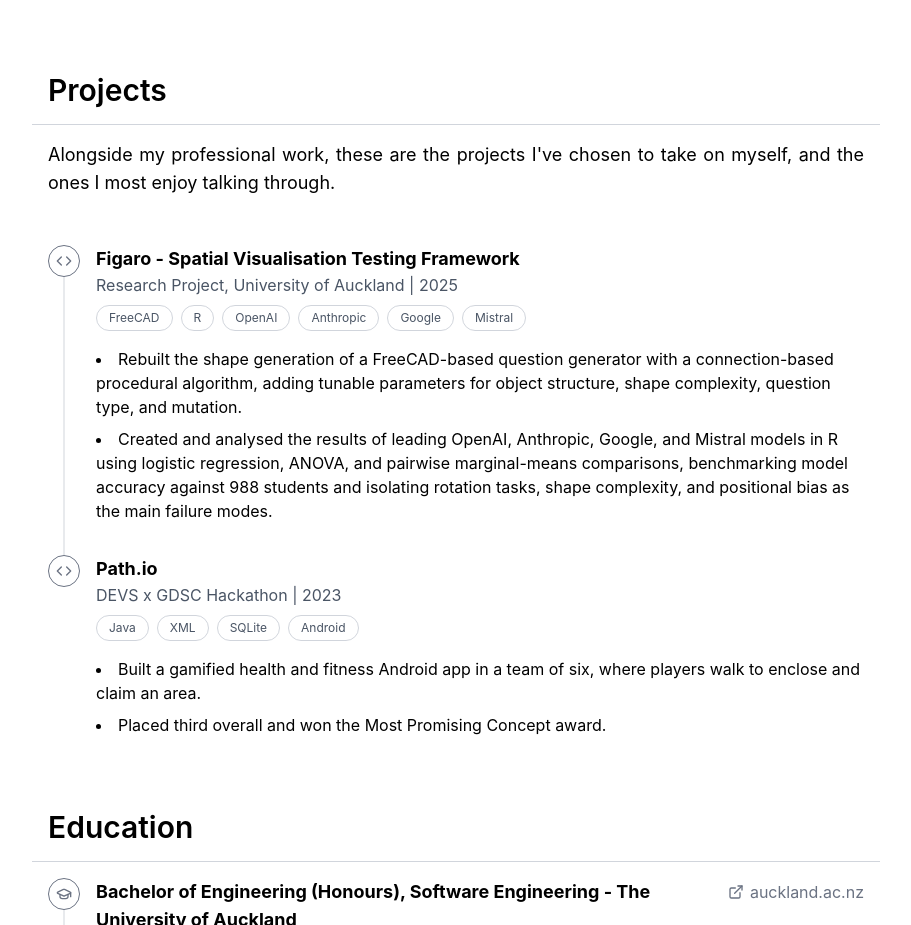
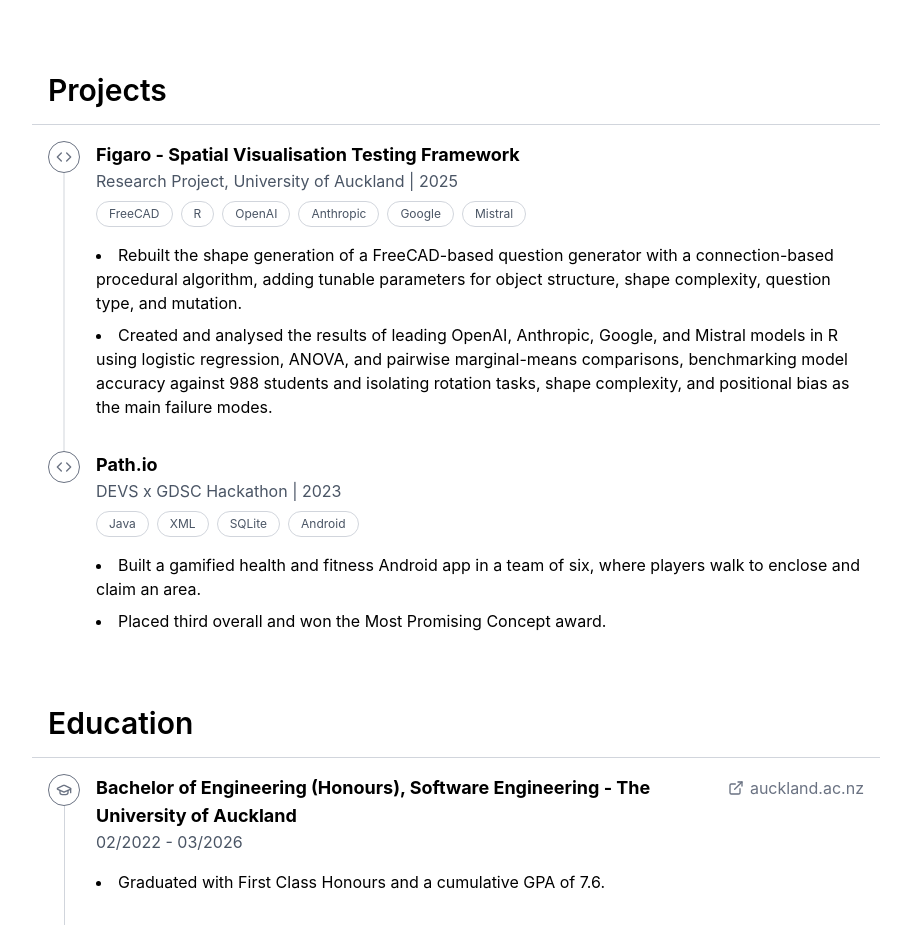
Before and after one commit to tom1dev/portfolio, a React (Vite) app: page / in a window 1280 px wide. Shown: the part 2746-3671 px from the top of the page, without its empty margins (316-1227 px from the left). Built offline with nearby package versions, Linux system fonts and the light colour scheme.

Commit message:
moved body text

```diff
--- a/src/components/MyProjects.tsx
+++ b/src/components/MyProjects.tsx
@@ -9,11 +9,6 @@ function MyProjects(){
     <div>
         {/* Header */}
         <SectionHeader headerText="Projects"/>
-
-        {/* Body Text */}
-        <BodyText
-            bodyText={text}
-        />
 
         {/* Projects */}
         <div className="flex flex-col gap-6 p-4">
@@ -47,10 +42,6 @@ function MyProjects(){
     );
 }
 
-const text = [
-    "Alongside my professional work, these are the projects I've chosen to take on myself, and the ones I most enjoy talking through.",
-]
-
 const projects = [
     {
         headerText: "Figaro - Spatial Visualisation Testing Framework",
```
